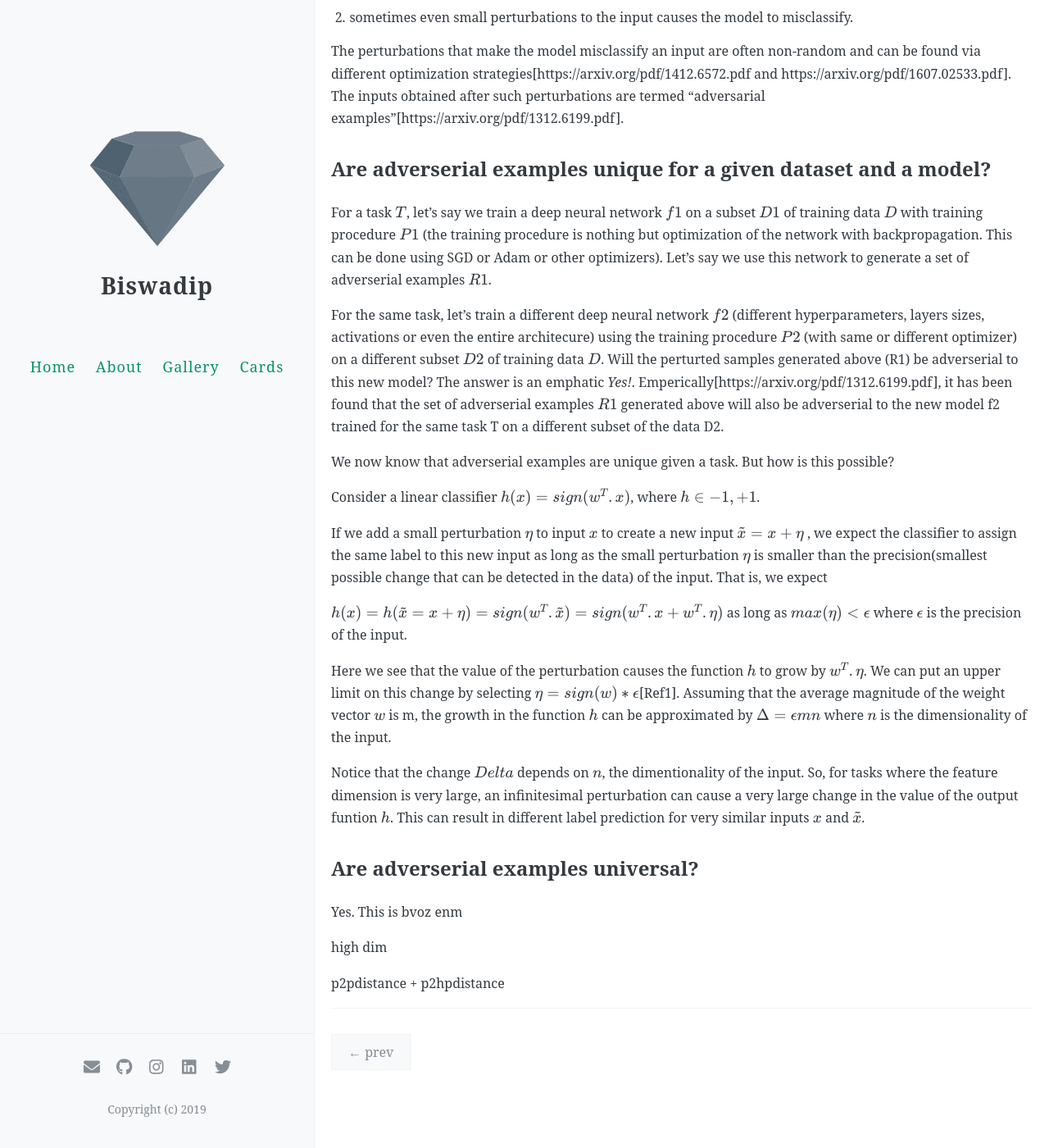
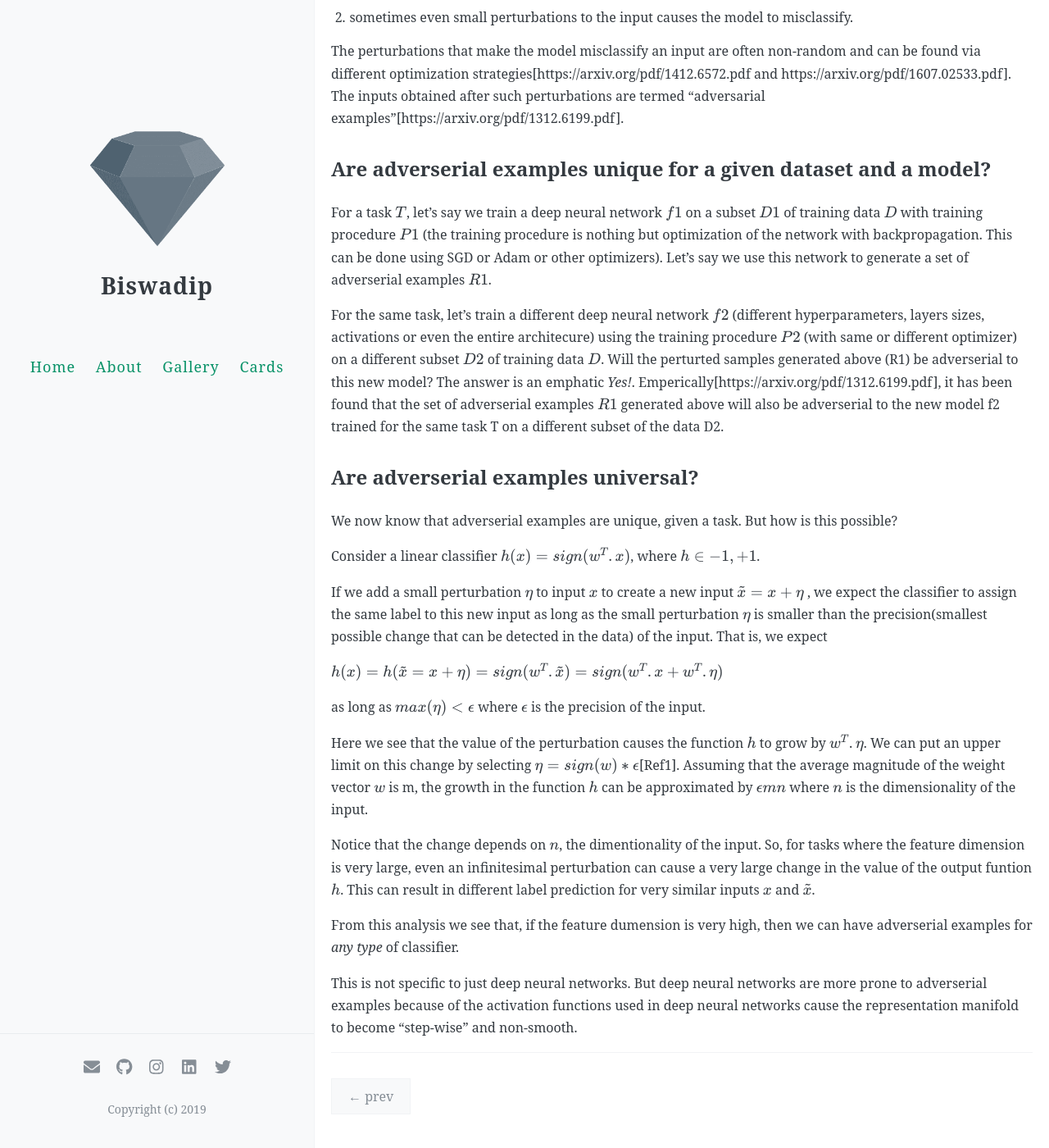
Before and after one commit to mandalbiswadip/mandalbiswadip.github.io, a Jekyll site: the page built from _posts/2021-05-29-adversarial-samples.md, in a window 1280 px wide and 1400 px high, scrolled down 604 px. Shown: the whole window at 82% size. Built offline with Jekyll 4.4.1, drawn with Linux system fonts in a browser that asks for light colours; our own code applies the rules of GitHub Pages for plain Markdown files; formulas are drawn with MathJax 3; comment, search, counter and statistics services are not loaded.

Commit message:
Update 2021-05-29-adversarial-samples.md

```diff
--- a/_posts/2021-05-29-adversarial-samples.md
+++ b/_posts/2021-05-29-adversarial-samples.md
@@ -21,27 +21,28 @@ For a task $T$, let's say we train a deep neural network $f1$ on a subset $D1$
 
 For the same task, let's train a different deep neural network $f2$ (different hyperparameters, layers sizes, activations or even the entire architecure) using the training procedure $P2$ (with same or different optimizer) on a different subset $D2$ of training data $D$. Will the perturted samples generated above (R1) be adverserial to this new model? The answer is an emphatic _Yes!_. Emperically[https://arxiv.org/pdf/1312.6199.pdf], it has been found that the set of adverserial examples $R1$ generated above will also be adverserial to the new model f2 trained for the same task T on a different subset of the data D2.
 
-We now know that adverserial examples are unique given a task. But how is this possible?
+## Are adverserial examples universal?
+
+We now know that adverserial examples are unique, given a task. But how is this possible?
 
 Consider a linear classifier $h(x) = sign(w^T.x)$, where $h \in \{ -1 , +1 \} $.
 
 If we add a small perturbation $\eta$  to input $x$ to create a new input $\tilde{x} = x + \eta$ , we expect the classifier to assign the same label to this new input as long as the small perturbation $\eta$ is smaller than the precision(smallest possible change that can be detected in the data) of the input. That is, we expect
 
-$h(x) = h(\tilde{x} = x + \eta) = sign(w^T.\tilde{x}) = sign(w^T.x + w^T.\eta)$ as long as $max(\eta)<\epsilon$ where $\epsilon$ is the precision of the input.
+$h(x) = h(\tilde{x} = x + \eta) = sign(w^T.\tilde{x}) = sign(w^T.x + w^T.\eta)$
 
-Here we see that the value of the perturbation causes the function $h$ to grow by $w^T.\eta$. We can put an upper limit on this change by selecting $\eta = sign(w)* \epsilon$[Ref1]. Assuming that the average magnitude of the weight vector $w$ is m, the growth in the function $h$ can be approximated by $\Delta = \epsilon mn$ where $n$ is the dimensionality of the input.
+as long as $max(\eta)<\epsilon$ where $\epsilon$ is the precision of the input.
 
-Notice that the change \$Delta$ depends on $n$, the dimentionality of the input. So, for tasks where the feature dimension is very large, an infinitesimal perturbation can cause a very large change in the value of the output funtion $h$. This can result in different label prediction for very similar inputs $x$ and $\tilde{x}$.
+Here we see that the value of the perturbation causes the function $h$ to grow by $w^T.\eta$. We can put an upper limit on this change by selecting $\eta = sign(w)* \epsilon$[Ref1]. Assuming that the average magnitude of the weight vector $w$ is m, the growth in the function $h$ can be approximated by $\epsilon mn$ where $n$ is the dimensionality of the input.
+
+Notice that the change depends on $n$, the dimentionality of the input. So, for tasks where the feature dimension is very large, even an infinitesimal perturbation can cause a very large change in the value of the output funtion $h$. This can result in different label prediction for very similar inputs $x$ and $\tilde{x}$.
+
+From this analysis we see that, if the feature dumension is very high, then we can have adverserial examples for _any type_ of classifier.
+
+
+This is not specific to just deep neural networks. But deep neural networks are more prone to adverserial examples because of the activation functions used in deep neural networks cause the representation manifold to become "step-wise" and non-smooth.
 
 
 
 
-## Are adverserial examples universal?
-
-
-
-Yes. This is bvoz enm
-
-high dim
-
-p2pdistance + p2hpdistance
+<!-- p2pdistance + p2hpdistance -->
```
